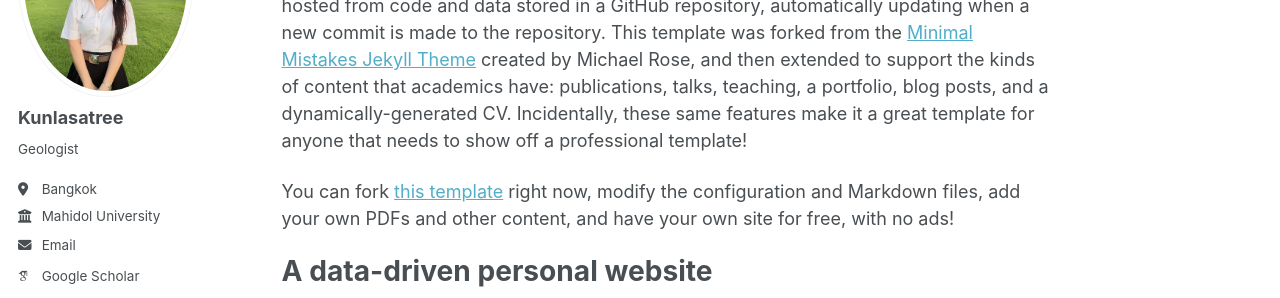
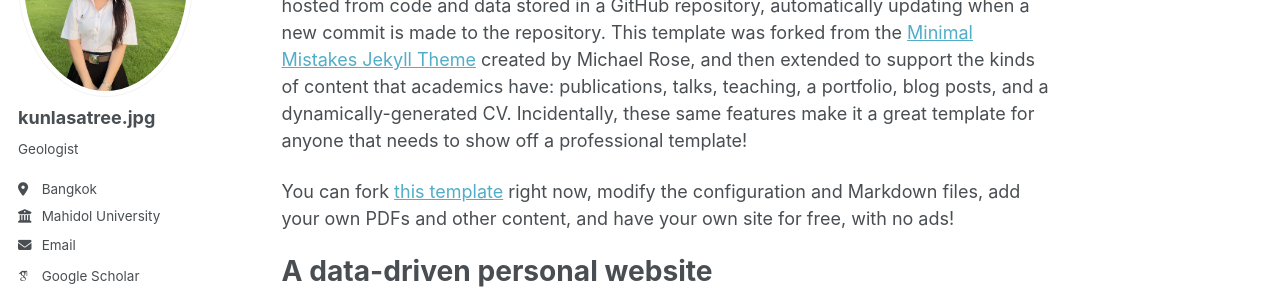
Before and after one commit to kunlasatree2332/kunlasatree2332.github.io, a Jekyll site: the page built from _pages/about.md, in a window 1280 px wide. Shown: the part 231-529 px from the top of the page. Built offline with Jekyll 4.4.1, drawn with Linux system fonts in a browser that asks for light colours; some web fonts are replaced; a script that is not in the unit is left out.

Commit message:
Update _config.yml

```diff
--- a/_config.yml
+++ b/_config.yml
@@ -24,7 +24,7 @@ repository               : "academicpages/academicpages.github.io"
 author:
   # Biographic information
   avatar           : "kunlasatree.jpg"
-  name             : "Kunlasatree"
+  name             : "kunlasatree.jpg"
   pronouns         : # example: "she/her"
   bio              : "Geologist"
   location         : "Bangkok"
```
